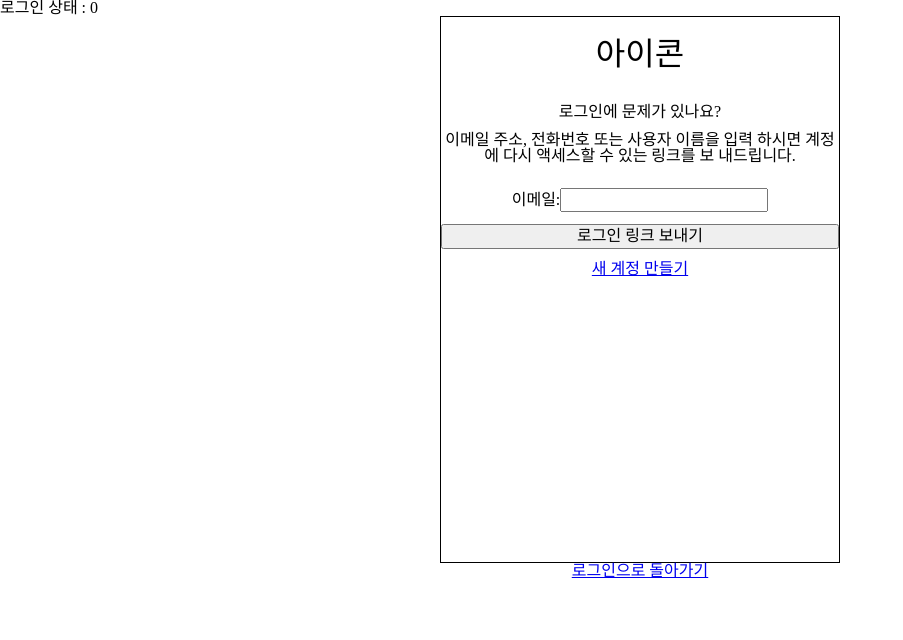
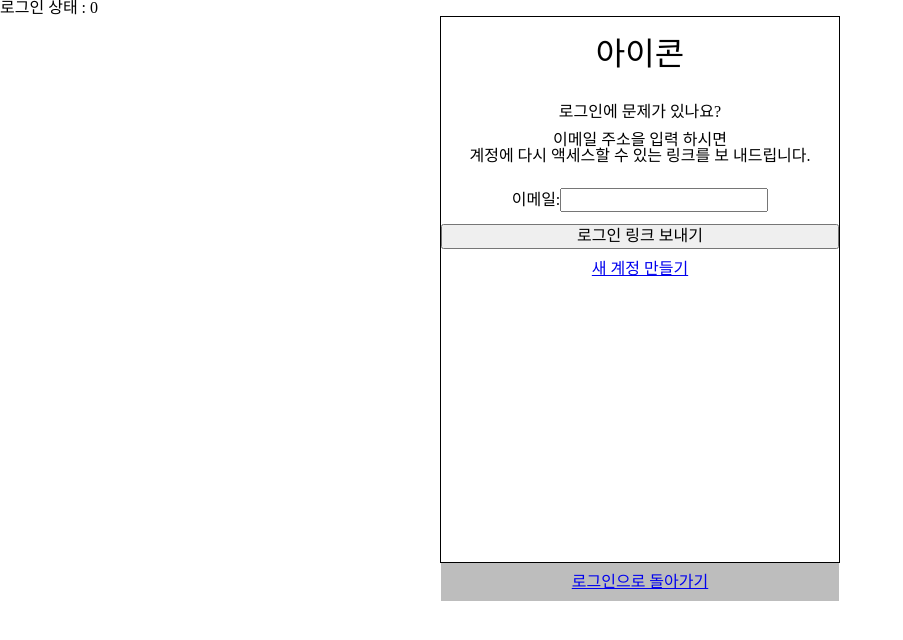
Before and after one commit to parkilbeom/Petstagram, a Next.js app: page /passwordreset in a window 1280 px wide. Shown: the top 640 px of the page, without its empty margins (0-903 px from the left). Built offline with nearby package versions, Linux system fonts and the light colour scheme; no server answers.

Commit message:
style: 에러메세지인지 아닌지 구분하고 색상 따로 주게 변경 (#12)

```diff
--- a/src/pages/passwordreset.tsx
+++ b/src/pages/passwordreset.tsx
@@ -8,6 +8,7 @@ import Link from "next/link";
 const ForgotPassword = () => {
   const [email, setEmail] = useState("");
   const [message, setMessage] = useState("");
+  const [error, setError] = useState<boolean>(false);
 
   const handleSubmit = (e: React.ChangeEvent<HTMLFormElement>) => {
     e.preventDefault();
@@ -15,9 +16,11 @@ const ForgotPassword = () => {
       .auth()
       .sendPasswordResetEmail(email)
       .then(() => {
+        setError(false);
         setMessage("비밀번호 재설정 이메일이 전송되었습니다.");
       })
       .catch((error) => {
+        setError(true);
         setMessage(`아이디를 확인해주세요.`);
       });
   };
@@ -28,10 +31,10 @@ const ForgotPassword = () => {
         <h1>아이콘</h1>
         <h2>로그인에 문제가 있나요?</h2>
         <p>
-          이메일 주소, 전화번호 또는 사용자 이름을 입력 하시면 계정에 다시
-          액세스할 수 있는 링크를 보 내드립니다.
+          이메일 주소을 입력 하시면 <br />
+          계정에 다시 액세스할 수 있는 링크를 보 내드립니다.
         </p>
-        <p className="error">{message}</p>
+        <Message isError={error ? true : false}>{message}</Message>
         <form onSubmit={handleSubmit}>
           <label>
             이메일:
@@ -45,18 +48,38 @@ const ForgotPassword = () => {
         </form>
         <Link href="/register">새 계정 만들기</Link>
       </Div>
-      <Link href="/login">로그인으로 돌아가기</Link>
+      <LoginSpan>
+        <Link className="loginLink" href="/login">
+          로그인으로 돌아가기
+        </Link>
+      </LoginSpan>
     </Article>
   );
 };
+type MessageProps = {
+  isError: boolean;
+};
 
+const LoginSpan = styled.span`
+  width: 398px;
+  height: 38px;
+
+  .loginLink {
+    justify-content: center;
+    align-items: center;
+    background: #bdbdbd;
+    display: flex;
+    height: 100%;
+    width: 100%;
+  }
+`;
+const Message = styled.p<MessageProps>`
+  color: ${(props) => (props.isError ? "#ff0000" : "black")};
+  font-weight: 800;
+  font-size: 15px;
+  line-height: 18px;
+`;
 const Div = styled.div`
-  .error {
-    color: #ff0000;
-    font-weight: 800;
-    font-size: 15px;
-    line-height: 18px;
-  }
   form {
     gap: 12px;
     display: flex;
```
